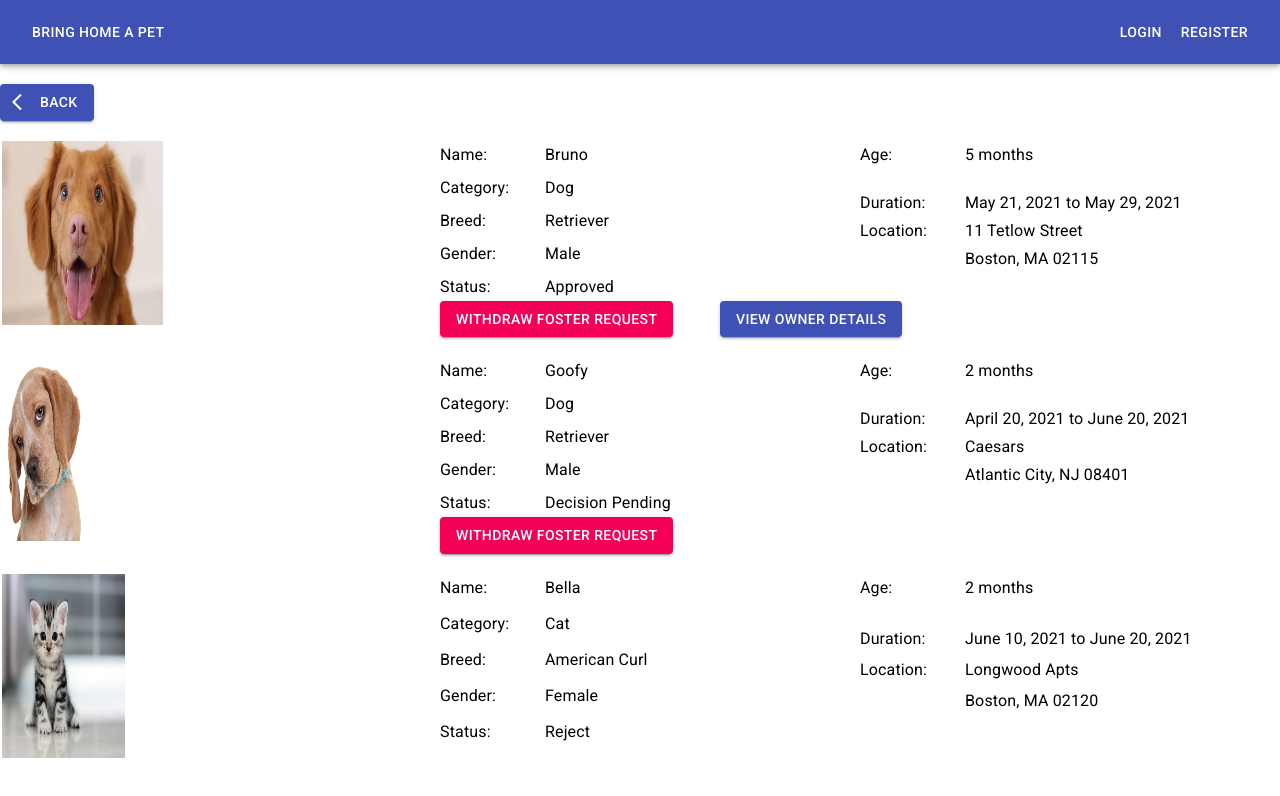
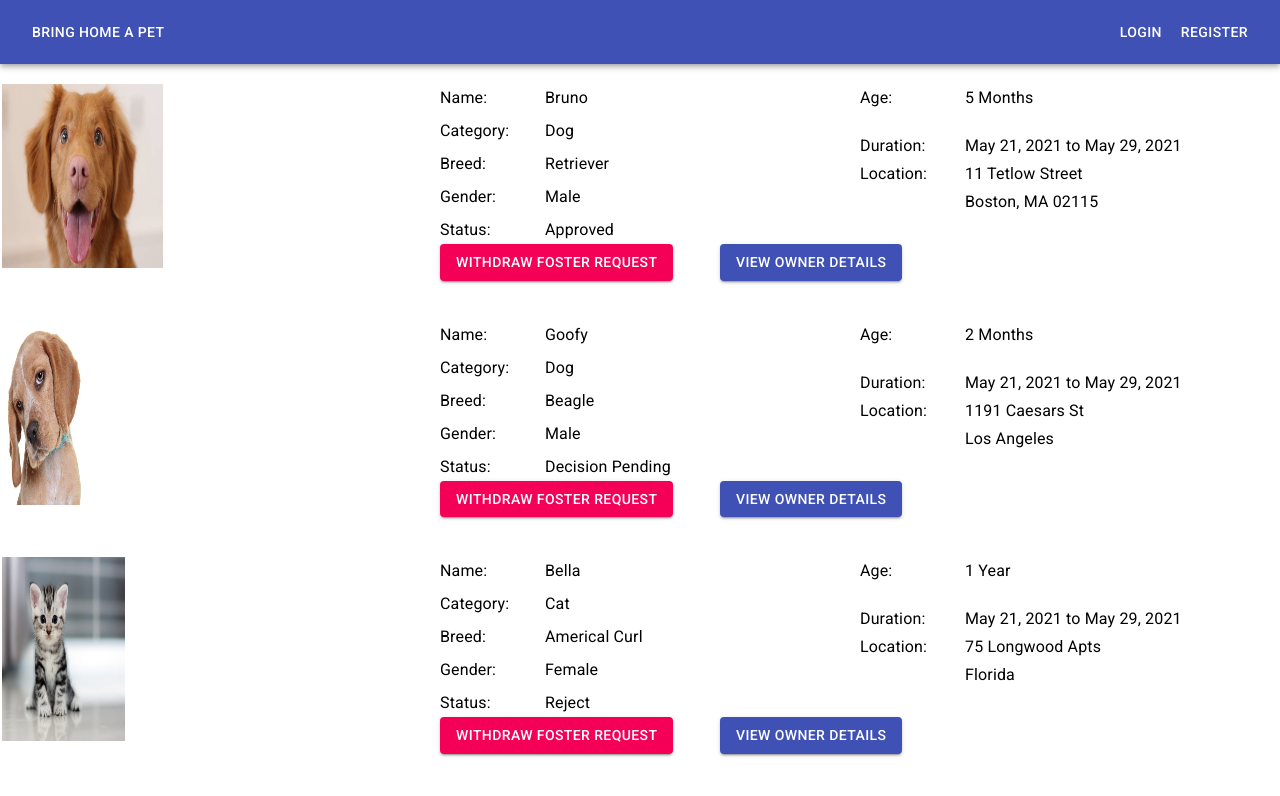
Before and after one commit to vasisht54/Pet-Foster-Frontend, a React (Create React App) app: page /ViewFosterRequest in a window 1280 px wide. Shown: the top 796 px of the page. Built offline with nearby package versions, Linux system fonts and the light colour scheme.

Commit message:
Implemented pet foster history, made changes to foster request

```diff
--- a/src/FosterHistory/index.js
+++ b/src/FosterHistory/index.js
@@ -1,6 +1,9 @@
+import { useState } from "react";
+import { makeStyles, withStyles } from "@material-ui/core/styles";
+import Dialog from "@material-ui/core/Dialog";
+import MuiDialogContent from "@material-ui/core/DialogContent";
+import MuiDialogActions from "@material-ui/core/DialogActions";
 import { Button, Container, Grid, Paper, Typography } from "@material-ui/core";
-import { makeStyles } from "@material-ui/core/styles";
-import { useHistory } from "react-router";
 import ImageAvatar from "./ImageAvatar";
 
 const useStyles = makeStyles(theme => ({
@@ -25,28 +28,47 @@ const FormRow = props => {
   );
 };
 
+const DialogContent = withStyles(theme => ({
+  root: {
+    padding: theme.spacing(2),
+  },
+}))(MuiDialogContent);
+
+const DialogActions = withStyles(theme => ({
+  root: {
+    margin: 0,
+    padding: theme.spacing(1),
+  },
+}))(MuiDialogActions);
+
 const FosterHistory = () => {
   const classes = useStyles();
-  const history = useHistory();
+  const [openOwnerDetails, setOpenOwnerDetails] = useState(false);
 
   const fosterHistory = [
     {
       id: 1,
       image: "static/images/cards/dog.jpeg",
       name: "Goofy",
-      age: 2,
+      age: "2 years",
       type: "Dog",
-      duration: "03/10/2021 - 03/25/2021",
-      owner: "/ownerDetails",
+      duration: "May 21, 2021 to May 29, 2020",
     },
     {
       id: 2,
-      image: "static/images/cards/dog.jpeg",
+      image: "static/images/details/dog2.jpeg",
       name: "Scooby",
-      age: 1,
+      age: "1 year",
       type: "Dog",
-      duration: "04/15/2021 - 05/01/2021",
-      owner: "/ownerDetails",
+      duration: "Aug 21, 2021 to Sept 1, 2020",
+    },
+    {
+      id: 3,
+      image: "static/images/details/cat.jpeg",
+      name: "Bella",
+      age: "9 months",
+      type: "Cat",
+      duration: "June 21, 2021 to July 1, 2020",
     },
   ];
 
@@ -58,14 +80,17 @@ const FosterHistory = () => {
             <Paper className={classes.paper}>
               <Grid container>
                 <Grid container item xs={4}>
+                  <Grid>
                     <ImageAvatar image={item.image} name={item.name} />
                     <Button
-                    onClick={() => history.push(item.owner)}
+                      onClick={() => setOpenOwnerDetails(true)}
                       color="primary"
                       variant="contained"
+                      size="small"
                     >
                       View owner details
                     </Button>
+                  </Grid>
                 </Grid>
                 <Grid container item xs={8}>
                   <FormRow label="Name" value={item.name} />
@@ -75,6 +100,32 @@ const FosterHistory = () => {
                 </Grid>
               </Grid>
             </Paper>
+            <Dialog
+              onClose={() => setOpenOwnerDetails(false)}
+              aria-labelledby="customized-dialog-title"
+              open={openOwnerDetails}
+            >
+              <DialogContent dividers>
+                <Typography gutterBottom>Owner Information</Typography>
+                <Grid container item xs={10}>
+                  <Typography gutterBottom>Owner Details:</Typography>
+                  <FormRow label="Name" value="Alex" />
+                  <FormRow label="Location" value="3 Filmore St. SF, 41202" />
+                  <FormRow label="Phone number" value="213-456-7890" />
+                  <FormRow label="Email" value="alex@g.com" />
+                  <Typography gutterBottom> Happy Fostering! </Typography>
+                </Grid>
+              </DialogContent>
+              <DialogActions>
+                <Button
+                  autoFocus
+                  onClick={() => setOpenOwnerDetails(false)}
+                  color="primary"
+                >
+                  Okay
+                </Button>
+              </DialogActions>
+            </Dialog>
           </Grid>
         ))}
       </Grid>
--- a/src/PetSearch/viewFosterRequest.js
+++ b/src/PetSearch/viewFosterRequest.js
@@ -4,14 +4,13 @@ import Button from "@material-ui/core/Button";
 import GridList from "@material-ui/core/GridList";
 import Typography from "@material-ui/core/Typography";
 import Grid from "@material-ui/core/Grid";
-import ArrowBackIosIcon from "@material-ui/icons/ArrowBackIos";
 import Dialog from "@material-ui/core/Dialog";
 import MuiDialogContent from "@material-ui/core/DialogContent";
 import MuiDialogActions from "@material-ui/core/DialogActions";
 
 const drawerWidth = 300;
 
-const useStyles = makeStyles((theme) => ({
+const useStyles = makeStyles(theme => ({
   root: {
     flexGrow: 1,
     padding: "10px 100px 10px 90px",
@@ -62,22 +61,22 @@ const useStyles = makeStyles((theme) => ({
   },
 }));
 
-const tileData = [
-  {
-    img: "/static/images/details/dog.jpeg",
-  },
-  {
-    img: "/static/images/details/dog2.jpeg",
-  },
-  {
-    img: "/static/images/details/dog3.jpeg",
-  },
-  {
-    img: "/static/images/details/dog4.jpeg",
-  },
-];
+// const tileData = [
+//   {
+//     img: "/static/images/details/dog.jpeg",
+//   },
+//   {
+//     img: "/static/images/details/dog2.jpeg",
+//   },
+//   {
+//     img: "/static/images/details/dog3.jpeg",
+//   },
+//   {
+//     img: "/static/images/details/dog4.jpeg",
+//   },
+// ];
 
-const FormRow = (props) => {
+const FormRow = props => {
   return (
     <Grid className={props.class} container item xs={12}>
       <Grid item xs={3}>
@@ -92,23 +91,21 @@ const FormRow = (props) => {
   );
 };
 
-const DialogContent = withStyles((theme) => ({
+const DialogContent = withStyles(theme => ({
   root: {
     padding: theme.spacing(2),
   },
 }))(MuiDialogContent);
 
-const DialogActions = withStyles((theme) => ({
+const DialogActions = withStyles(theme => ({
   root: {
     margin: 0,
     padding: theme.spacing(1),
   },
 }))(MuiDialogActions);
 
-
 export const ViewFosterRequest = () => {
   const classes = useStyles();
-  const pathname = window.location.pathname;
   const [open, setOpen] = React.useState(false);
   const [openOwnerDetails, setOpenOwnerDetails] = React.useState(false);
 
@@ -122,60 +119,89 @@ export const ViewFosterRequest = () => {
 
   const handleOpenOwnerDetails = () => {
     setOpenOwnerDetails(true);
-  }
+  };
   const handleCloseOwnerDetails = () => {
     setOpenOwnerDetails(false);
   };
 
+  const pets = [
+    {
+      id: 1,
+      name: "Bruno",
+      image: "/static/images/details/dog.jpeg",
+      type: "Dog",
+      breed: "Retriever",
+      gender: "Male",
+      age: "5 Months",
+      duration: "May 21, 2021 to May 29, 2021",
+      street: "11 Tetlow Street",
+      city: "Boston, MA 02115",
+      status: "Approved",
+    },
+    {
+      id: 2,
+      name: "Goofy",
+      image: "/static/images/details/dog2.jpeg",
+      type: "Dog",
+      breed: "Beagle",
+      gender: "Male",
+      age: "2 Months",
+      duration: "May 21, 2021 to May 29, 2021",
+      street: "1191 Caesars St",
+      city: "Los Angeles",
+      status: "Decision Pending",
+    },
+    {
+      id: 3,
+      name: "Bella",
+      image: "/static/images/details/cat.jpeg",
+      type: "Cat",
+      breed: "Americal Curl",
+      gender: "Female",
+      age: "1 Year",
+      duration: "May 21, 2021 to May 29, 2021",
+      street: "75 Longwood Apts",
+      city: "Florida",
+      status: "Reject",
+    },
+  ];
+
   return (
     <>
-      <div className={classes.flex}>
-        {!pathname.includes("/create") && (
-          <div>
-            <Button
-              href="/"
-              variant="contained"
-              color="primary"
-              className={classes.backButton}
-              startIcon={<ArrowBackIosIcon />}
-            >
-              Back
-            </Button>
-          </div>
-        )}
-      </div>
       <Grid
         container
         className={classes.margin}
         justify="flex-start"
         spacing={5}
       >
+        {pets.map(pet => (
+          <>
             <Grid container item xs={4}>
               <div className={classes.photoRoot}>
                 <GridList cellHeight={180} className={classes.gridList}>
-              <img src="/static/images/details/dog.jpeg" alt={tileData.title} />
+                  <img src={pet.image} alt={pet.name} />
                 </GridList>
               </div>
             </Grid>
             <Grid container item xs={8}>
               <Grid container item xs={6}>
-            <FormRow label="Name" value="Bruno" />
-            <FormRow label="Category" value="Dog" />
-            <FormRow label="Breed" value="Retriever" />
-            <FormRow label="Gender" value="Male" />
+                <FormRow label="Name" value={pet.name} />
+                <FormRow label="Category" value={pet.type} />
+                <FormRow label="Breed" value={pet.breed} />
+                <FormRow label="Gender" value={pet.gender} />
               </Grid>
               <Grid container item xs={6}>
-            <FormRow label="Age" value="5 months" />
+                <FormRow label="Age" value={pet.age} />
                 <FormRow
                   class={classes.margin5}
                   label="Duration"
-              value="May 21, 2021 to May 29, 2021"
+                  value={pet.duration}
                 />
-            <FormRow label="Location" value="11 Tetlow Street" />
-            <FormRow value="Boston, MA 02115" />
+                <FormRow label="Location" value={pet.street} />
+                <FormRow value={pet.city} />
               </Grid>
               <Grid container item xs={6}>
-            <FormRow label="Status" value="Approved" />
+                <FormRow label="Status" value={pet.status} />
               </Grid>
               <Grid container item xs={8}>
                 <Grid container item xs={6}>
@@ -196,16 +222,12 @@ export const ViewFosterRequest = () => {
                     >
                       <DialogContent dividers>
                         <Typography gutterBottom>
-                      We are sorry to know that you withdrew your foster request!
+                          We are sorry to know that you withdrew your foster
+                          request!
                         </Typography>
                       </DialogContent>
                       <DialogActions>
-                    <Button
-                      autoFocus
-                      onClick={handleClose}
-                      color="primary"
-                      href="/"
-                    >
+                        <Button autoFocus onClick={handleClose} color="primary">
                           Okay
                         </Button>
                       </DialogActions>
@@ -231,17 +253,23 @@ export const ViewFosterRequest = () => {
                     >
                       <DialogContent dividers>
                         <Typography gutterBottom>
-                      Hurray! The owner has accepted your foster request. Please get in touch with the owner for picking up and dropping off the pet.
+                          Hurray! The owner has accepted your foster request.
+                          Please get in touch with the owner for picking up and
+                          dropping off the pet.
                         </Typography>
                         <Grid container item xs={10}>
-                      <Typography gutterBottom>
-                          Owner Details:
-                          </Typography>
+                          <Typography gutterBottom>Owner Details:</Typography>
                           <FormRow label="Name" value="Alex" />
-                        <FormRow label="Location" value="3 Filmore St. SF, 41202" />
+                          <FormRow
+                            label="Location"
+                            value="3 Filmore St. SF, 41202"
+                          />
                           <FormRow label="Phone number" value="213-456-7890" />
                           <FormRow label="Email" value="alex@g.com" />
-                        <Typography gutterBottom> Happy Fostering! </Typography>
+                          <Typography gutterBottom>
+                            {" "}
+                            Happy Fostering!{" "}
+                          </Typography>
                         </Grid>
                       </DialogContent>
                       <DialogActions>
@@ -249,7 +277,6 @@ export const ViewFosterRequest = () => {
                           autoFocus
                           onClick={handleCloseOwnerDetails}
                           color="primary"
-                      href="/viewFosterRequest"
                         >
                           Okay
                         </Button>
@@ -259,96 +286,8 @@ export const ViewFosterRequest = () => {
                 </Grid>
               </Grid>
             </Grid>
-      </Grid>
-      {/* ******************* 2nd pet *********************************** */}
-      <Grid
-        container
-        className={classes.margin}
-        justify="flex-start"
-        spacing={5}
-      >
-        <Grid container item xs={4}>
-          <div className={classes.photoRoot}>
-            <GridList cellHeight={180} className={classes.gridList}>
-              <img
-                src="/static/images/details/dog2.jpeg"
-                alt={tileData.title}
-              />
-            </GridList>
-          </div>
-        </Grid>
-        <Grid container item xs={8}>
-          <Grid container item xs={6}>
-            <FormRow label="Name" value="Goofy" />
-            <FormRow label="Category" value="Dog" />
-            <FormRow label="Breed" value="Retriever" />
-            <FormRow label="Gender" value="Male" />
-          </Grid>
-          <Grid container item xs={6}>
-            <FormRow label="Age" value="2 months" />
-            <FormRow
-              class={classes.margin5}
-              label="Duration"
-              value="April 20, 2021 to June 20, 2021"
-            />
-            <FormRow label="Location" value="Caesars" />
-            <FormRow value="Atlantic City, NJ 08401" />
-          </Grid>
-          <Grid container item xs={6}>
-            <FormRow label="Status" value="Decision Pending" />
-          </Grid>
-          <Grid container item xs={8}>
-            <Grid container item xs={6}>
-              <div className={classes.alignRight}>
-                <Button
-                  variant="contained"
-                  color="secondary"
-                  className={classes.sendButton}
-                  onClick={handleOpen}
-                  size="medium"
-                >
-                  Withdraw Foster Request
-                </Button>
-              </div>
-            </Grid>
-          </Grid>
-        </Grid>
-      </Grid>
-      {/* ************************* 3rd pet ****************************** */}
-      <Grid
-        container
-        className={classes.margin}
-        justify="flex-start"
-        spacing={5}
-      >
-        <Grid container item xs={4}>
-          <div className={classes.photoRoot}>
-            <GridList cellHeight={180} className={classes.gridList}>
-              <img src="/static/images/details/cat.jpeg" alt={tileData.title} />
-            </GridList>
-          </div>
-        </Grid>
-        <Grid container item xs={8}>
-          <Grid container item xs={6}>
-            <FormRow label="Name" value="Bella" />
-            <FormRow label="Category" value="Cat" />
-            <FormRow label="Breed" value="American Curl" />
-            <FormRow label="Gender" value="Female" />
-          </Grid>
-          <Grid container item xs={6}>
-            <FormRow label="Age" value="2 months" />
-            <FormRow
-              class={classes.margin5}
-              label="Duration"
-              value="June 10, 2021 to June 20, 2021"
-            />
-            <FormRow label="Location" value="Longwood Apts" />
-            <FormRow value="Boston, MA 02120" />
-          </Grid>
-          <Grid container item xs={6}>
-            <FormRow label="Status" value="Reject" />
-          </Grid>
-        </Grid>
+          </>
+        ))}
       </Grid>
     </>
   );
```
Lines whose indentation alone changed are shown as unchanged.
